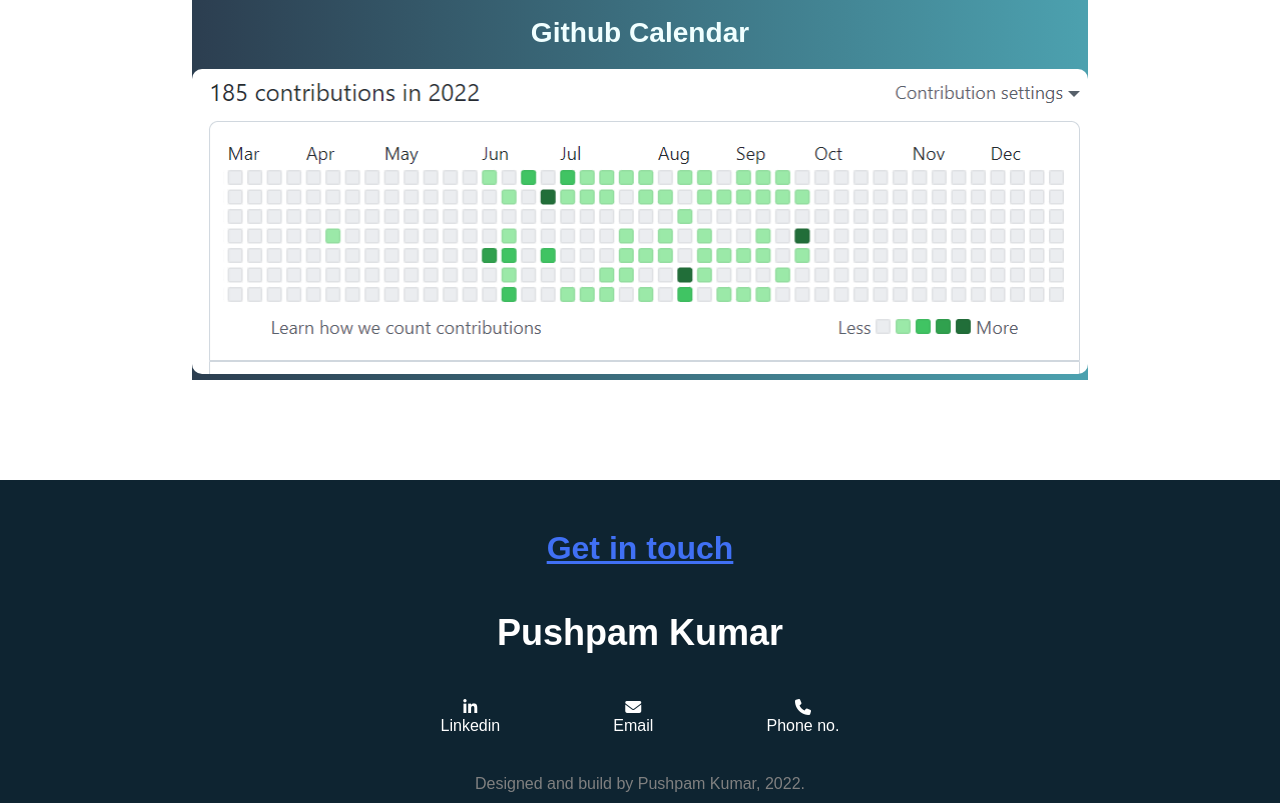
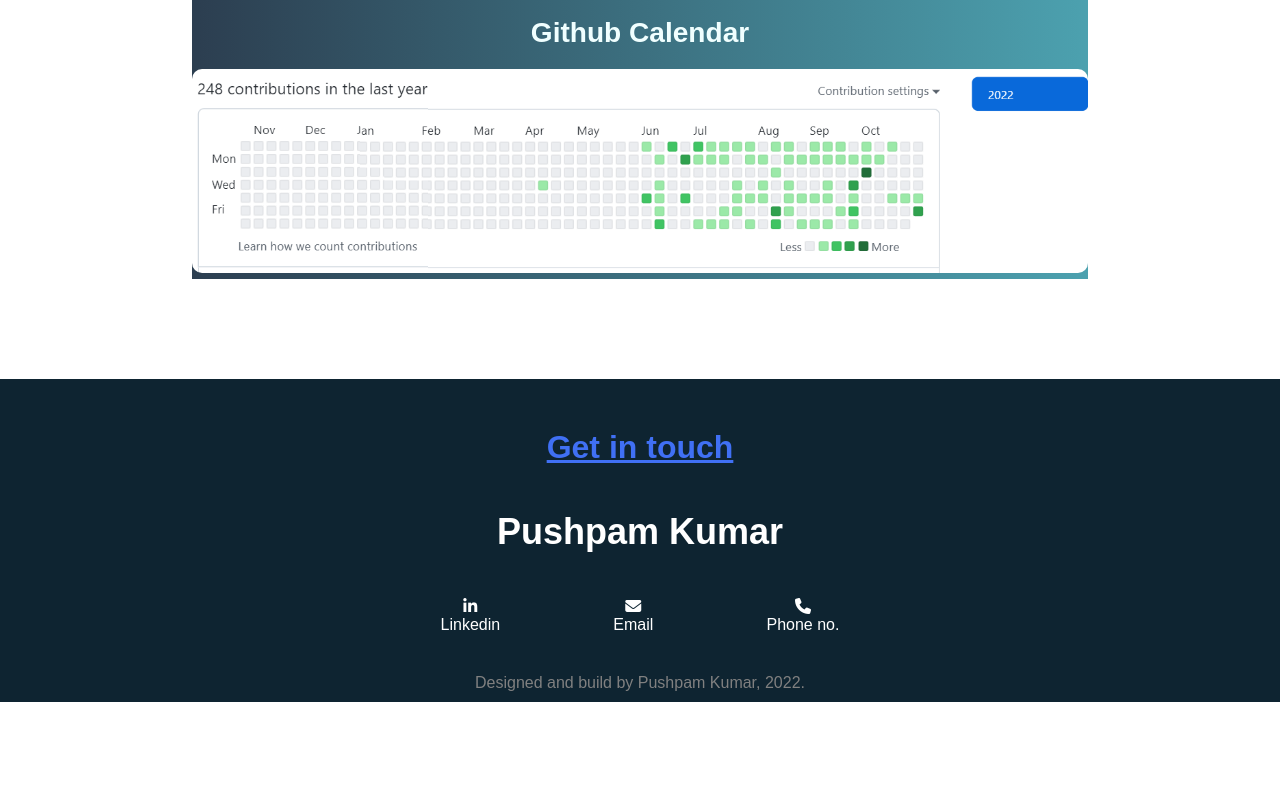
Before and after one commit to pushpam-386/pushpam-386.github.io, a plain HTML site: page index.html in a window 1280 px wide. Shown: the part 2823-3626 px from the top of the page. After the commit the page ends 3525 px from the top, so only its background shows below. Drawn offline with Linux system fonts and the light colour scheme.

Commit message:
portfolio stats

```diff
--- a/index.html
+++ b/index.html
@@ -626,7 +626,7 @@
             <h3>Github Calendar</h3>
 
             <div id="github2">
-                <img src="Photos\githubstats_pushCode.png">
+                <img src="Photos\github_stats.png">
             </div>
         </div>
     </div>
```
Also changed, not shown: Photos/github_stats.png (added), Photos/githubstats_pushCode.png (deleted).
